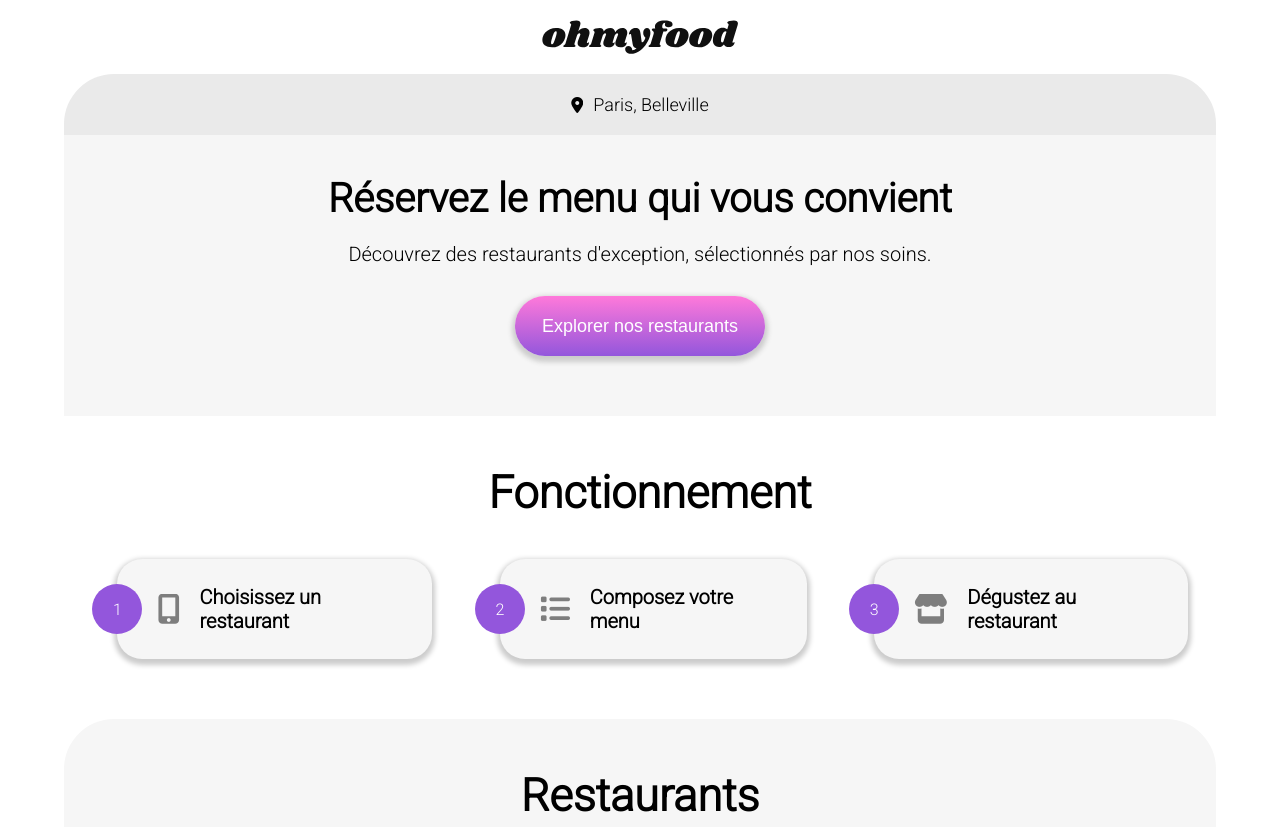
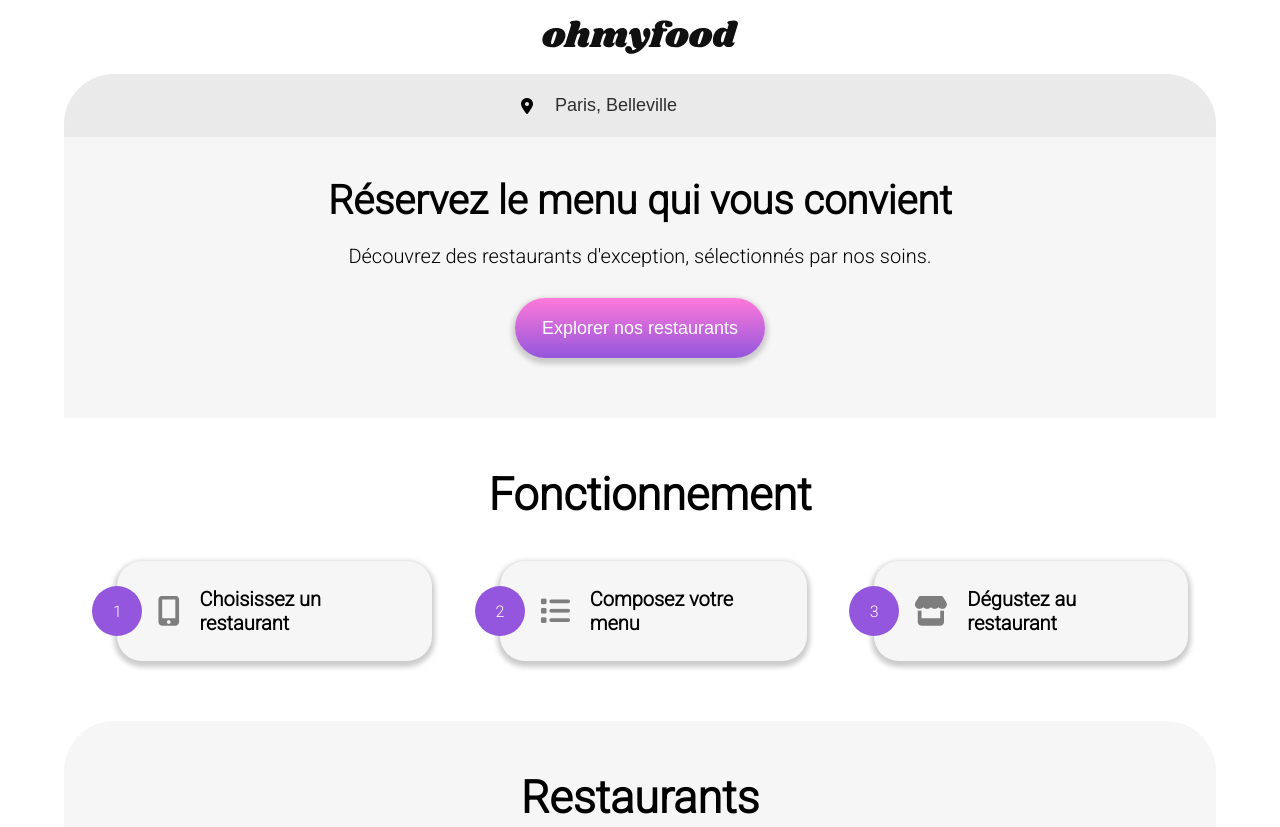
Before and after one commit to StanislasN/Nunez_3_07072021, a website: page index.html in a window 1280 px wide. Shown: the top 827 px of the page. Drawn offline with Linux system fonts and the light colour scheme; a web font is replaced by a local one.

Commit message:
remplacement texte Paris Belleville par un INPUT

```diff
--- a/index.html
+++ b/index.html
@@ -15,13 +15,14 @@
         <div class="spin-loader"></div>
     </div>
     <!--HEADER-->
+    <div class="principal">
         <header class="header__container">
             <div class="logo__container">
                 <img src="images/logo/ohmyfood@2x.svg" alt="ohmyfood logo">
             </div>
             <div class="map-maker__container">
                 <i class="fas fa-map-marker-alt"></i>
-            <p>Paris, Belleville</p>
+                <input type="search" placeholder="Paris, Belleville" class="search">
             </div>
         </header>
         <main class="main__container">
@@ -166,5 +167,6 @@
                 </a>
             </div>
         </footer>
+    </div>
 </body>
 </html>
--- a/sass/main.scss
+++ b/sass/main.scss
@@ -16,6 +16,24 @@
 a {
     text-decoration: none;
     color: black;
+}
+
+
+.principal {
+    animation: appear 5s;
+    height: 100%;
+}
+
+@keyframes appear {
+    0%, 50% {
+        opacity: 0;
+        z-index: -9;
+    }
+
+    100%{
+        opacity: 1;
+        z-index: 9;
+    }
 }
 
 @media all and (min-width:768px) {
@@ -66,7 +84,7 @@
 }
 
 @keyframes disappear {
-    0%, 99% {
+    0%, 50% {
         opacity: 1;
         z-index: 9;
     }
@@ -123,9 +141,18 @@
             align-items: center;
             height: auto;
             padding: 20px 0;
-                p {
-                    margin-left: 10px;
+                .fa-map-marker-alt {
+                    margin-left: 30px;
+                }
+                .search {
+                    margin-left: 20px;
                     font-size:large;
+                    background: #eaeaea;
+                    border: none;
+                        &::placeholder {
+                            color: black;
+                            opacity: 0.8;
+                        }
                 }
         }
 }
--- a/sass/restaurants.scss
+++ b/sass/restaurants.scss
@@ -174,8 +174,11 @@
 
                         .price {
                             font-weight: 900;
-                            margin-right: 20px;
-                            min-width: 10%;
+                            min-width: 20%;
+                            margin-right: 10px;
+                            display: flex;
+                            justify-content: right;
+                            font-size: 14px;
                         }
                 }
         }
```
Also changed, not shown: css/style-restaurants.css, css/style.css, 2 other files. Lines whose indentation alone changed are shown as unchanged.
